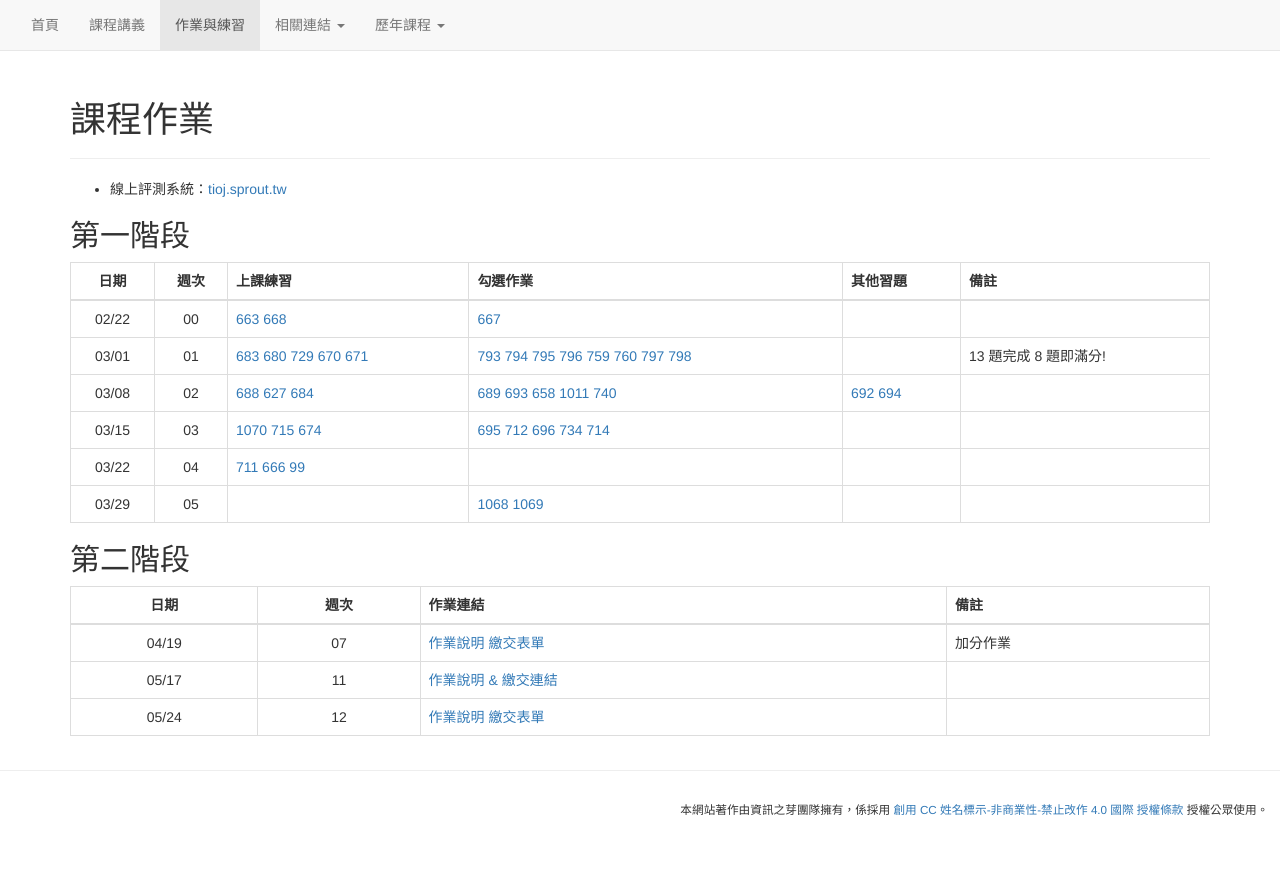
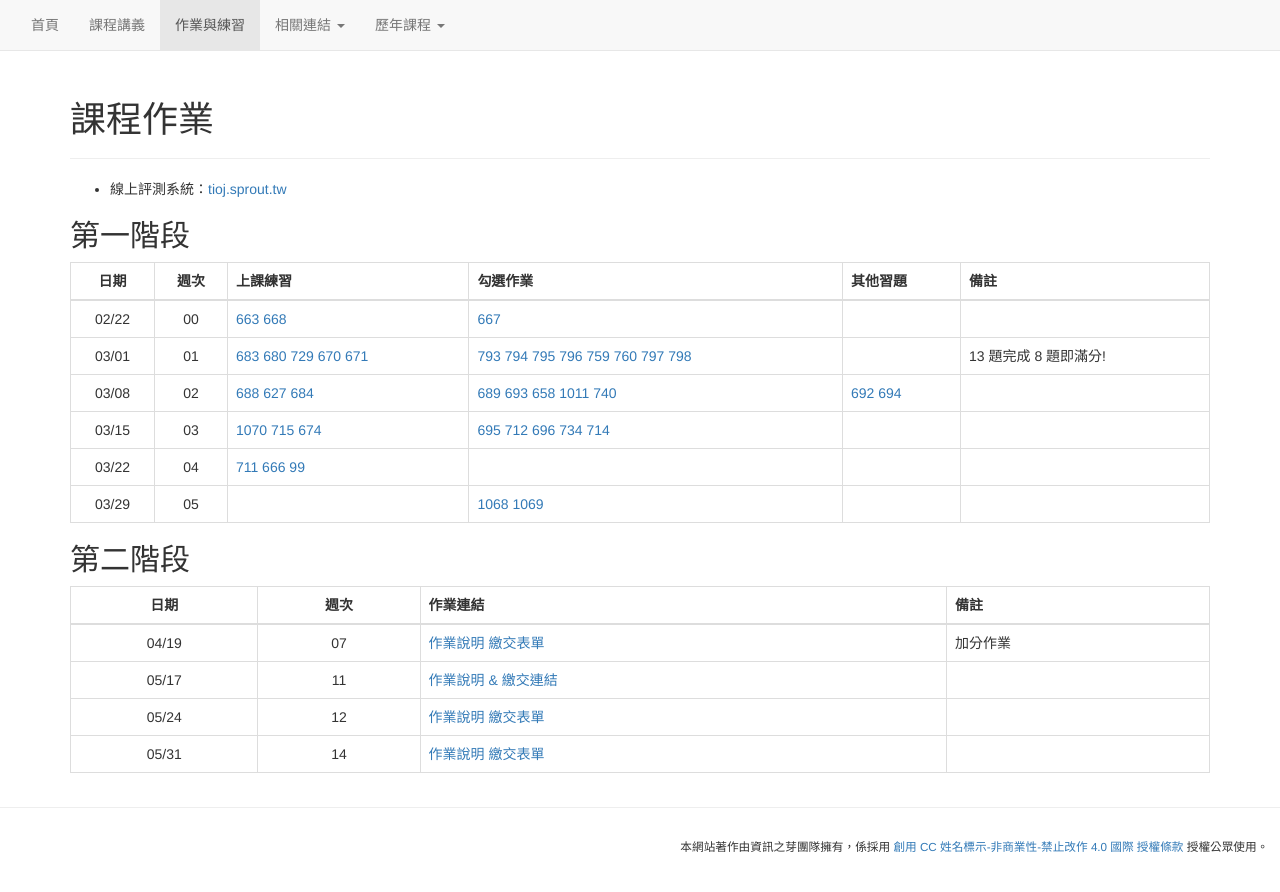
Before and after one commit to tw-csie-sprout/py2026, a Jekyll site: the page built from homework.md, in a window 1280 px wide. Shown: the top 892 px of the page. Built offline with Jekyll 4.4.1, drawn with Linux system fonts in a browser that asks for light colours.

Commit message:
Add homework details for 05/31

```diff
--- a/homework.md
+++ b/homework.md
@@ -33,3 +33,4 @@ title: "課程作業"
 | 04/19 | 07 | [作業說明](https://shaujiun-lan.github.io/py2026-sprout/cs_eh/homework/spec/) [繳交表單](https://forms.gle/JcJgQKHtNt21VLKH9) | 加分作業 |
 | 05/17 | 11 | [作業說明 & 繳交連結](https://hackmd.io/@onion0905/Skc2Djf1fe) | |
 | 05/24 | 12 | [作業說明](https://hackmd.io/@Thynilaw/Bk2KZM3JGg) [繳交表單](https://docs.google.com/forms/d/e/1FAIpQLSdIgowoMB6HYitItq1sEES0TWdH5cA8vJN-vsoZTLAJBUrbSA/viewform)
+| 05/31 | 14 | [作業說明](https://hackmd.io/@mwqXlFx-Snm6rWYAV9nuAA/H1BqcOuxzx) [繳交表單](https://docs.google.com/forms/d/e/1FAIpQLScS5BlSfKq5C9Ye76taor7eRtknP7NEkb6rSgyfr4ERrgc27w/viewform?usp=publish-editor) | |
```
